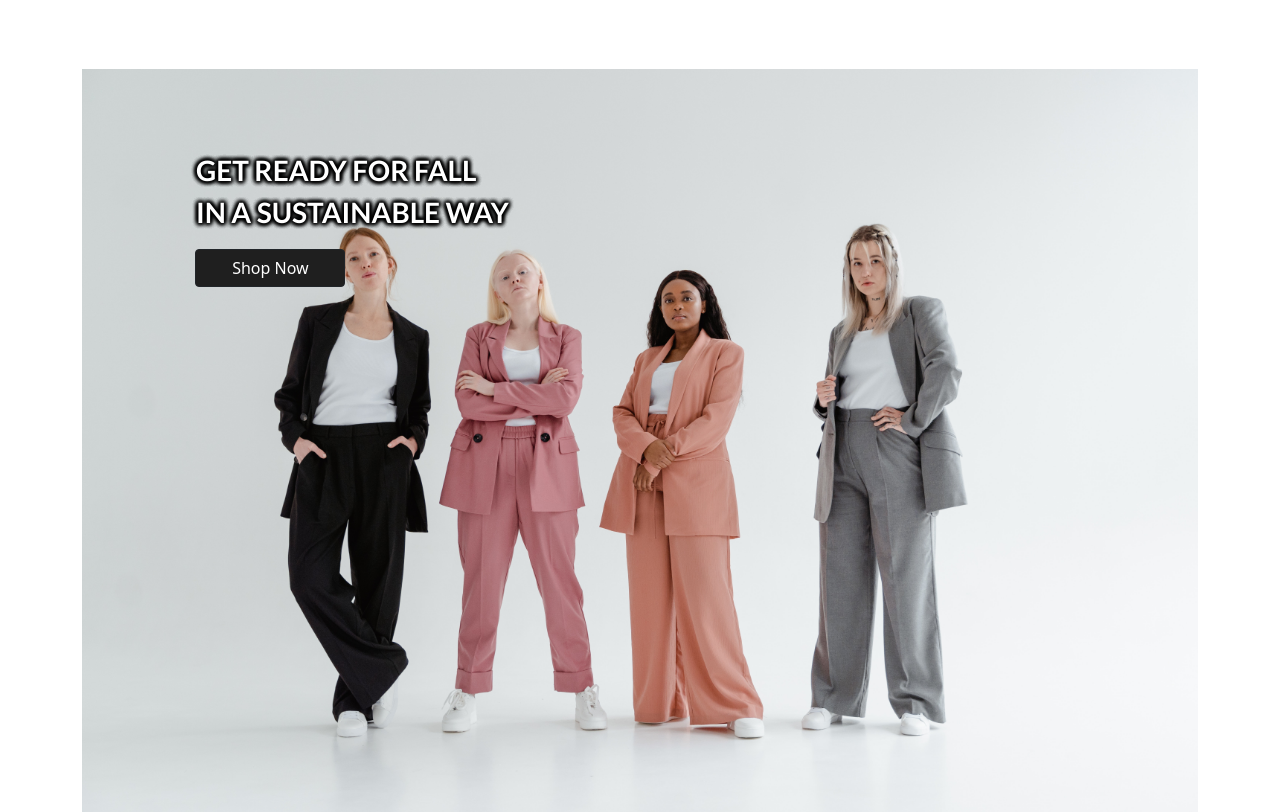
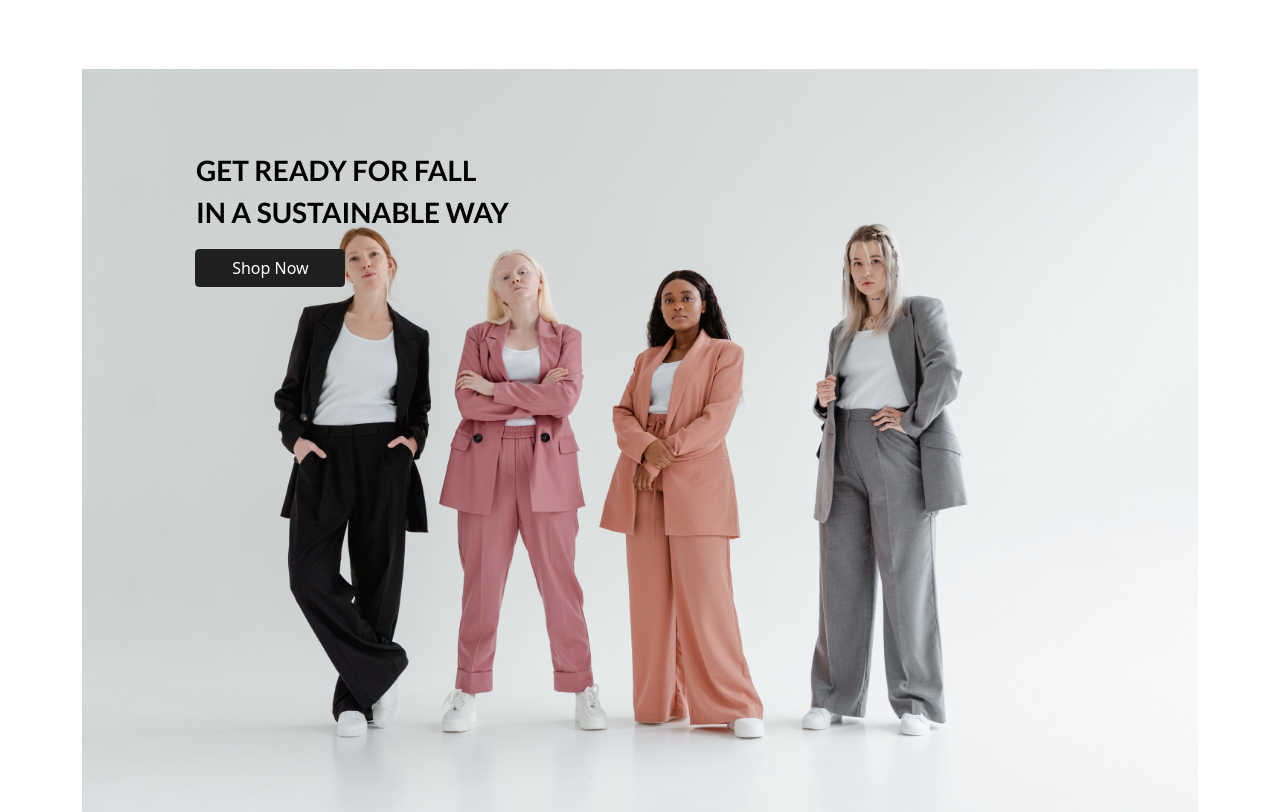
Before and after one commit to Code-Institute-Submissions/MariaLundgren-Pre-Owned_SepResub, a Django app: page / in a window 1280 px wide. Shown: the part 56-868 px from the top of the page. Run offline with Django 3.2, Linux system fonts and the light colour scheme; some libraries are stand-ins or nearby versions.

Commit message:
Change color of hero-text

```diff
--- a/static/css/style.css
+++ b/static/css/style.css
@@ -96,11 +96,7 @@ footer {
   margin-top: 5rem;
   left: 10%;
   z-index: 2;
-  color: #fff;
-  text-shadow: 0 0 5px #000,0 0 5px #000,
-               0 0 5px #000,0 0 5px #000,
-               0 0 5px #000,0 0 5px #000,
-               0 0 5px #000,0 0 5px #000;
+  color: #000;
 }
 
 .shop-now {
```
